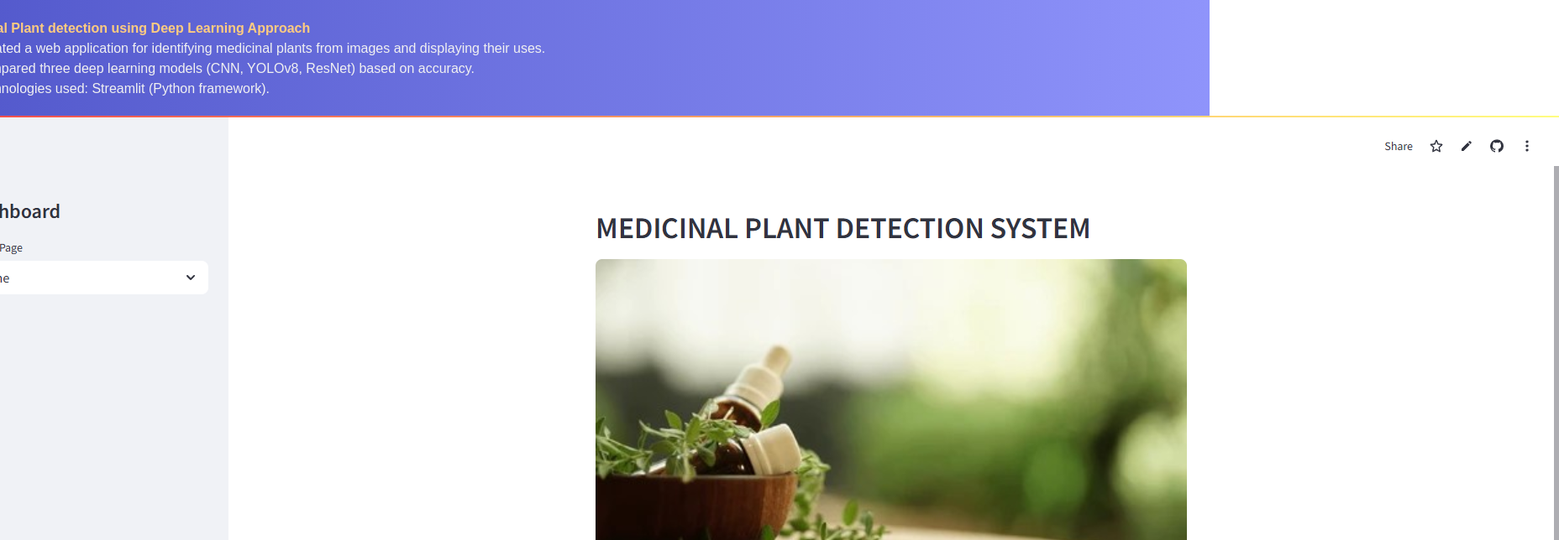
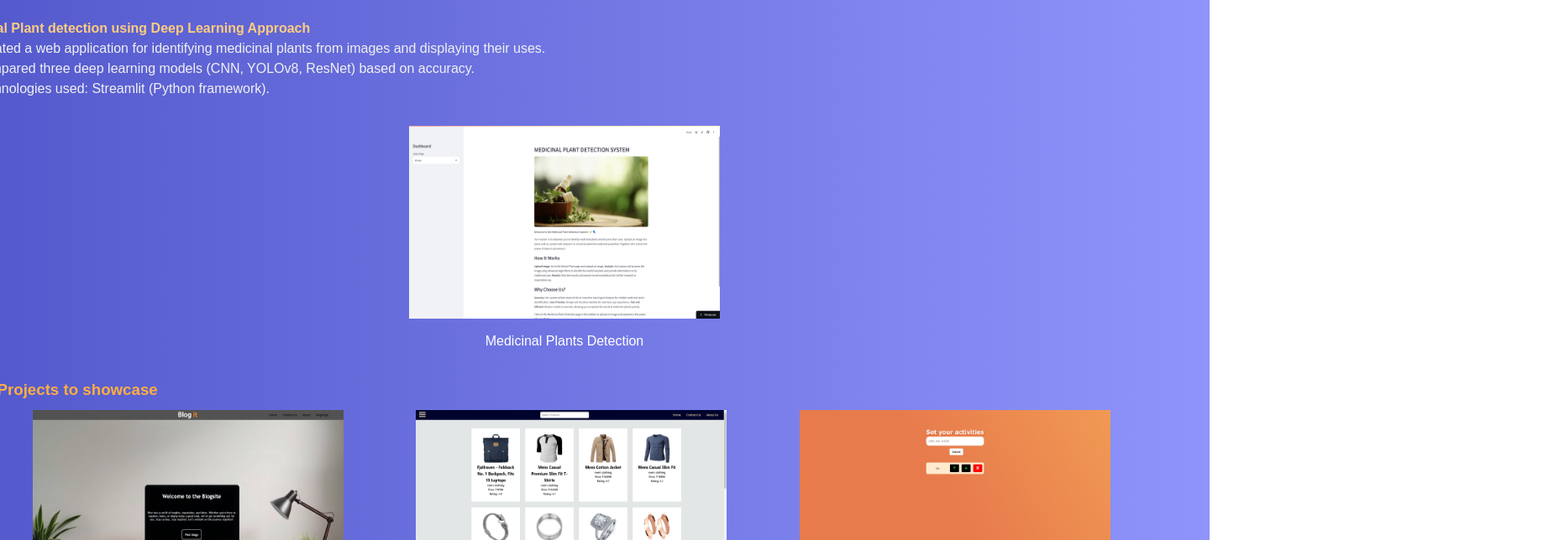
Before and after one commit to Denybix/my-portfolio, a React (Vite) app: page / in a window 1280 px wide. Shown: the part 1880-2524 px from the top of the page at 84% size, 1856 px wide, since content can reach past the window. Built offline with nearby package versions, Linux system fonts and the light colour scheme.

Commit message:
Update Commit

```diff
--- a/src/home.css
+++ b/src/home.css
@@ -202,6 +202,21 @@ body {
 }
 
 .academic-project-link p
+{
+    color: white;
+    text-align: center;
+    margin-top: 0.5rem;
+}
+.academic-project-link-second
+{
+    display:flex;
+    align-items:center;
+    justify-content:center;
+    margin-top: 2rem;
+    margin-bottom: 2rem;
+}
+
+.academic-project-link-second p
 {
     color: white;
     text-align: center;
@@ -430,6 +445,19 @@ body {
     transform: scale(1.05);
 }
 
+.streamlit-page
+{
+    height: 230px;
+    width: 370px;
+    transition: box-shadow 0.3s ease, transform 0.3s ease;
+}
+
+.streamlit-page:hover
+{
+    box-shadow: 0 4px 6px rgba(0, 0, 0, 0.1);
+    transform: scale(1.05);
+}
+
 .blog-page
 {
     height: 230px;
```
